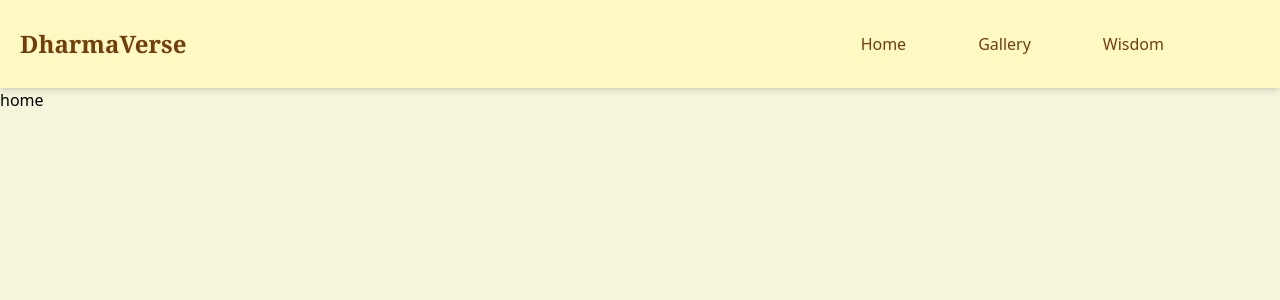
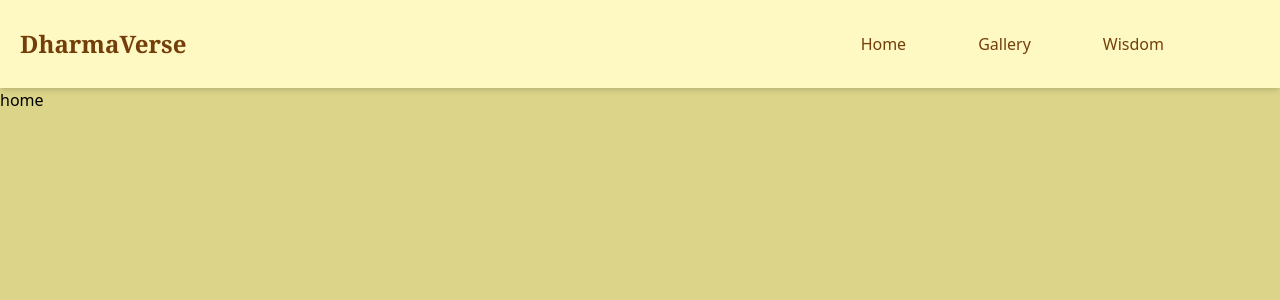
Before and after one commit to Basanta-khatri-0311/DharmaVerse, a React app: page / in a window 1280 px wide. Shown: the top 300 px of the page. Built offline with nearby package versions, Linux system fonts and the light colour scheme; the HTML template or start-up script is replaced by a standard one.

Commit message:
changed the color for light mode

```diff
--- a/src/index.css
+++ b/src/index.css
@@ -6,6 +6,7 @@
 }
 
 .light {
-    background: #f5f5dc;
+    background: #dbd489;
     transition: all 0.6s;
+
 }
```
